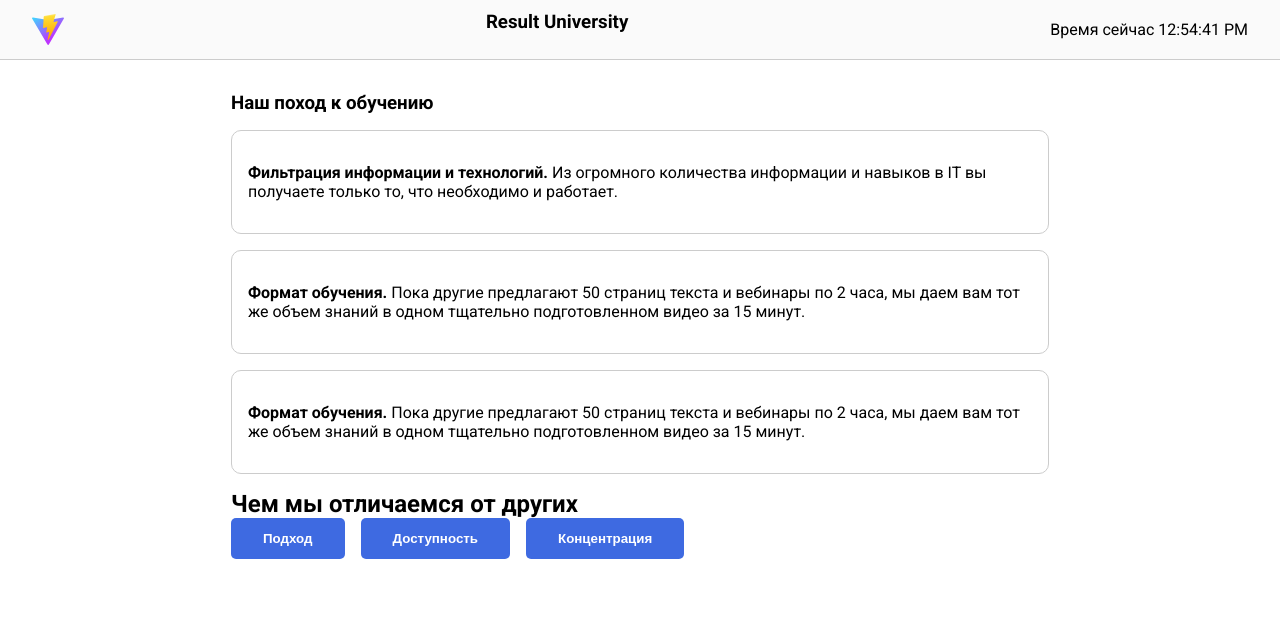
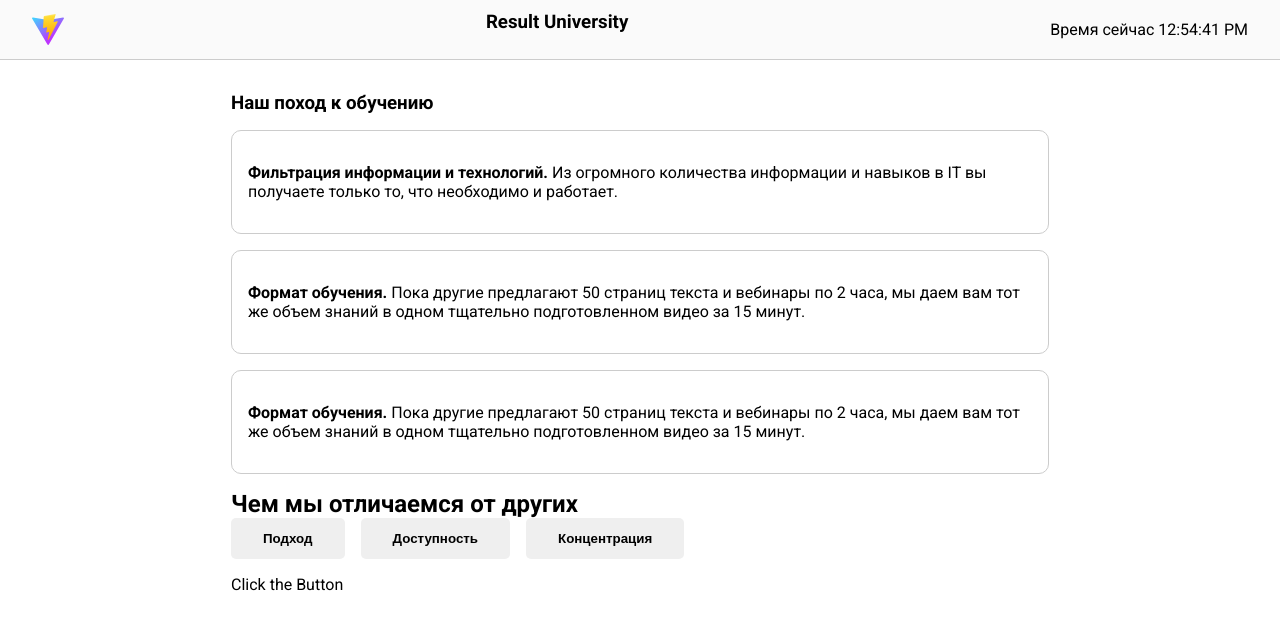
Before and after one commit to kitOl/react-01-components, a React (Vite) app: page / in a window 1280 px wide. Shown: the top 630 px of the page. Built offline with nearby package versions, Linux system fonts and the light colour scheme.

Commit message:
add conditions states for buttons

```diff
--- a/src/App.jsx
+++ b/src/App.jsx
@@ -5,11 +5,11 @@ import WayToTeach from "./components/WayToTeach";
 import { ways, differences } from "./data";
 
 export default function App() {
-  const [content, setContent] = useState("Click Me!");
+  const [contentType, setcontentType] = useState(null);
 
   function handleClick(type) {
-    setContent(type);
-    console.log(content);
+    setcontentType(type);
+    console.log(contentType);
   }
   return (
     <div>
@@ -26,10 +26,36 @@ export default function App() {
         </section>
         <section>
           <h1>Чем мы отличаемся от других</h1>
-          <Button onClick={() => handleClick("way")}>Подход</Button>
-          <Button onClick={() => handleClick("easy")}>Доступность</Button>
-          <Button onClick={() => handleClick("program")}>Концентрация</Button>
-          <p className="content">{differences[content]}</p>
+          <Button
+            isActive={contentType === "way"}
+            onClick={() => handleClick("way")}
+          >
+            Подход
+          </Button>
+          <Button
+            isActive={contentType === "easy"}
+            onClick={() => handleClick("easy")}
+          >
+            Доступность
+          </Button>
+          <Button
+            isActive={contentType === "program"}
+            onClick={() => handleClick("program")}
+          >
+            Концентрация
+          </Button>
+
+          {/* {contentType ? (
+            <p>{differences[contentType]}</p>
+          ) : (
+            <p>Click the Button</p>
+          )} */}
+
+          {/* {!contentType ? <p>Click the Button</p> : null}
+          {contentType ? <p>{differences[contentType]}</p> : null} */}
+
+          {!contentType && <p>Click the Button</p>}
+          {contentType && <p>{differences[contentType]}</p>}
         </section>
       </main>
     </div>
--- a/src/components/Button/Button.jsx
+++ b/src/components/Button/Button.jsx
@@ -1,9 +1,12 @@
 import "./Button.css";
 
-export default function Button({ children, onClick }) {
+export default function Button({ children, onClick, isActive }) {
   return (
     <>
-      <button className="button active" onClick={onClick}>
+      <button
+        className={isActive ? "button active" : "button"}
+        onClick={onClick}
+      >
         {children}
       </button>
     </>
```
